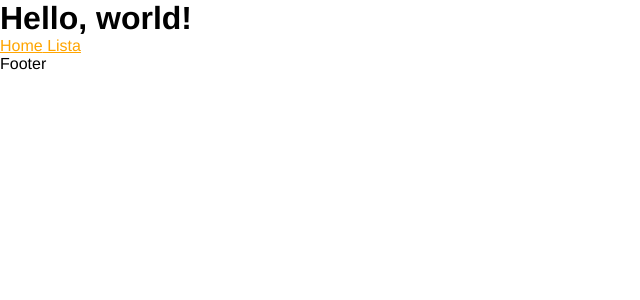
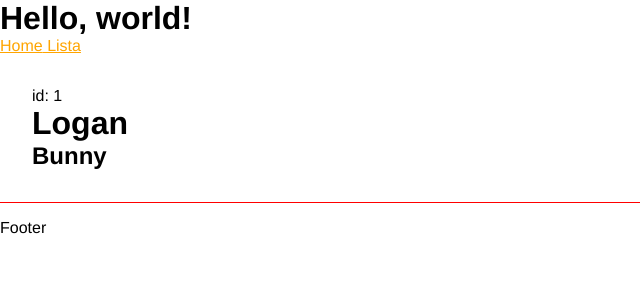
Before and after one commit to prissycorrea/curso-angular, an Angular app: page /list/1 in a window 1280 px wide. Before the commit this address led to /. Shown: the top 300 px of the page, without its empty margins (0-640 px from the left). Built offline with nearby package versions, Linux system fonts and the light colour scheme; data requests are answered from the project's data file.

Commit message:
dynamic routes

```diff
--- a/src/app/Animals.ts
+++ b/src/app/Animals.ts
@@ -1,4 +1,5 @@
 export interface Animal {
+  id: number;
   name: string;
   type: string;
   age: number;
--- a/src/app/app.module.ts
+++ b/src/app/app.module.ts
@@ -15,6 +15,7 @@
 import { ListRenderComponent } from './components/list-render/list-render.component';
 import { PipesComponent } from './components/pipes/pipes.component';
 import { TwoWayBidingComponent } from './components/two-way-biding/two-way-biding.component';
+import { ItemDetailComponent } from './components/item-detail/item-detail.component';
 
 @NgModule({
   declarations: [
@@ -28,7 +29,8 @@
     ChangeNumberComponent,
     ListRenderComponent,
     PipesComponent,
-    TwoWayBidingComponent
+    TwoWayBidingComponent,
+    ItemDetailComponent
   ],
   imports: [
     BrowserModule,
--- /dev/null
+++ b/src/app/components/item-detail/item-detail.component.html
@@ -0,0 +1,5 @@
+<div class="class" *ngIf="animal">
+  <p>id: {{animal.id}}</p>
+  <h1>{{animal.name}}</h1>
+  <h2>{{animal.type}}</h2>
+</div>
--- /dev/null
+++ b/src/app/components/item-detail/item-detail.component.ts
@@ -0,0 +1,22 @@
+import { Component } from '@angular/core';
+import { ActivatedRoute } from '@angular/router';
+import { Animal } from 'src/app/Animals';
+import { ListService } from 'src/app/list.service';
+
+@Component({
+  selector: 'app-item-detail',
+  templateUrl: './item-detail.component.html',
+  styleUrls: ['./item-detail.component.css']
+})
+export class ItemDetailComponent {
+  animal?: Animal;
+
+  constructor(private listService: ListService, private route: ActivatedRoute) {
+    this.getAnimal();
+  }
+
+  getAnimal() {
+    const id = Number(this.route.snapshot.paramMap.get("id")) //pegando o id
+    this.listService.getItem(id).subscribe((animal) => (this.animal = animal));
+  }
+}
--- a/src/app/components/list-render/list-render.component.html
+++ b/src/app/components/list-render/list-render.component.html
@@ -2,7 +2,7 @@
   <h2>Animals:</h2>
   <ul>
     <li *ngFor="let animal of animals">
-      Name: {{animal.name}} - type: {{animal.type}}
+      Name: <a routerLink="/list/{{animal.id}}">{{animal.name}}</a> - type: {{animal.type}}
       <button (click)="showAge(animal)">Show age</button>
       <button (click)="removeAnimal(animal)">Remove</button>
     </li>
--- a/src/app/list.service.ts
+++ b/src/app/list.service.ts
@@ -18,4 +18,8 @@
   getAll(): Observable<Animal[]> {
     return this.http.get<Animal[]>(this.apiUrl);
   }
+
+  getItem(id: number): Observable<Animal> {
+    return this.http.get<Animal>(`${this.apiUrl}/${id}`);
+  }
 }
```
Also changed, not shown: src/app/app-routing.module.ts (+5 -2 lines), src/app/components/item-detail/item-detail.component.css (added), 1 other file (tests, documents, lock files or other folders).
